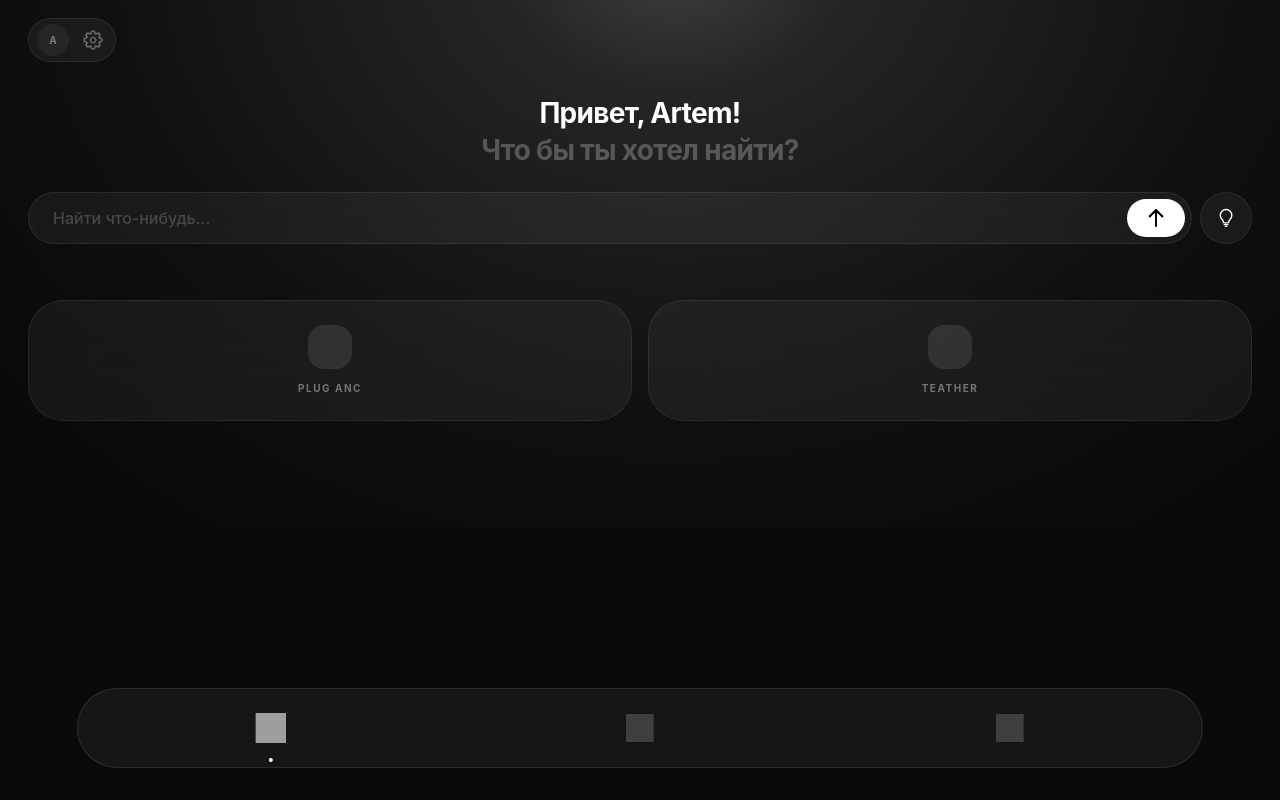
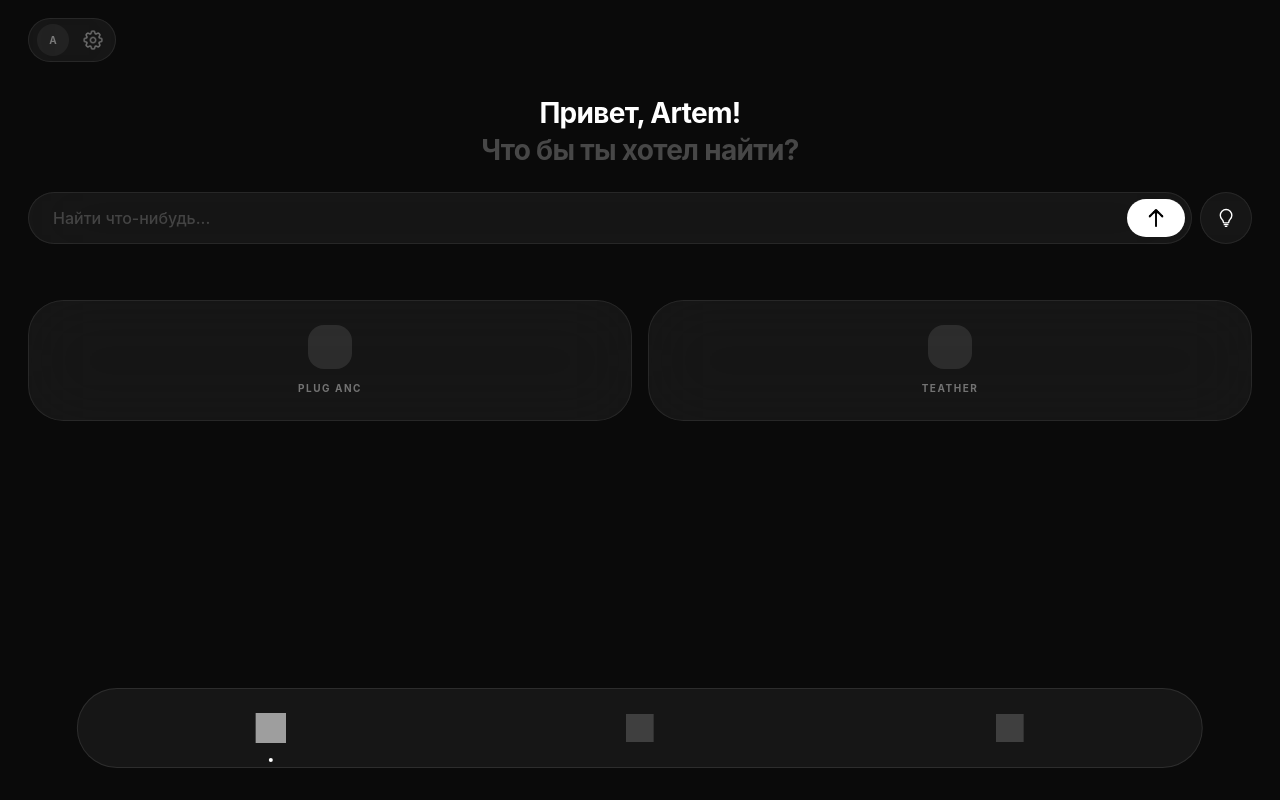
Before and after one commit to fugu70539/PluginBox, a Next.js app: page / in a window 1280 px wide. Built offline with nearby package versions, Linux system fonts and the light colour scheme; grey boxes are pictures that could not be loaded.

Commit message:
Update globals.css

```diff
--- a/src/app/globals.css
+++ b/src/app/globals.css
@@ -6,52 +6,33 @@
   --glass-bg: rgba(255, 255, 255, 0.05);
 }
 
-/* Блокируем скролл и зум на уровне системы */
 html, body {
   margin: 0;
   padding: 0;
-  width: 100%;
-  height: 100%;
-  overflow: hidden; /* Запрещаем общий скролл */
+  width: 100vw;
+  height: 100vh;
+  /* Критически важно для фикса горизонтального скролла */
+  overflow-x: hidden;
+  position: fixed;
   overscroll-behavior: none;
-  touch-action: manipulation;
-  -webkit-user-select: none;
   background-color: #0a0a0a;
   color: #fff;
   font-family: -apple-system, BlinkMacSystemFont, "SF Pro Display", sans-serif;
-}
-
-.fixed-layout {
-  position: fixed;
-  width: 100%;
-  height: 100%;
 }
 
 .space-bg {
   position: absolute;
   inset: 0;
   background: #0a0a0a;
-  overflow-y: auto; /* Разрешаем скролл только внутри контента */
+  /* Разрешаем только вертикальный скролл и скрываем полосу */
+  overflow-y: auto;
+  overflow-x: hidden;
   -webkit-overflow-scrolling: touch;
 }
 
-.space-bg::before {
-  content: "";
-  position: absolute;
-  top: -15%;
-  left: 50%;
-  transform: translateX(-48%) scaleY(0.8);
-  width: 140%;
-  height: 90%;
-  background: radial-gradient(
-    circle at center 0%,
-    rgba(255, 255, 255, 0.22) 0%,
-    rgba(160, 160, 160, 0.18) 15%,
-    rgba(160, 160, 160, 0.04) 50%,
-    rgba(0, 0, 0, 0) 75%
-  );
-  pointer-events: none;
-  z-index: 0;
+/* Скрываем полосу прокрутки, чтобы не портила минимализм */
+.space-bg::-webkit-scrollbar {
+  display: none;
 }
 
 .mt-glass {
```
